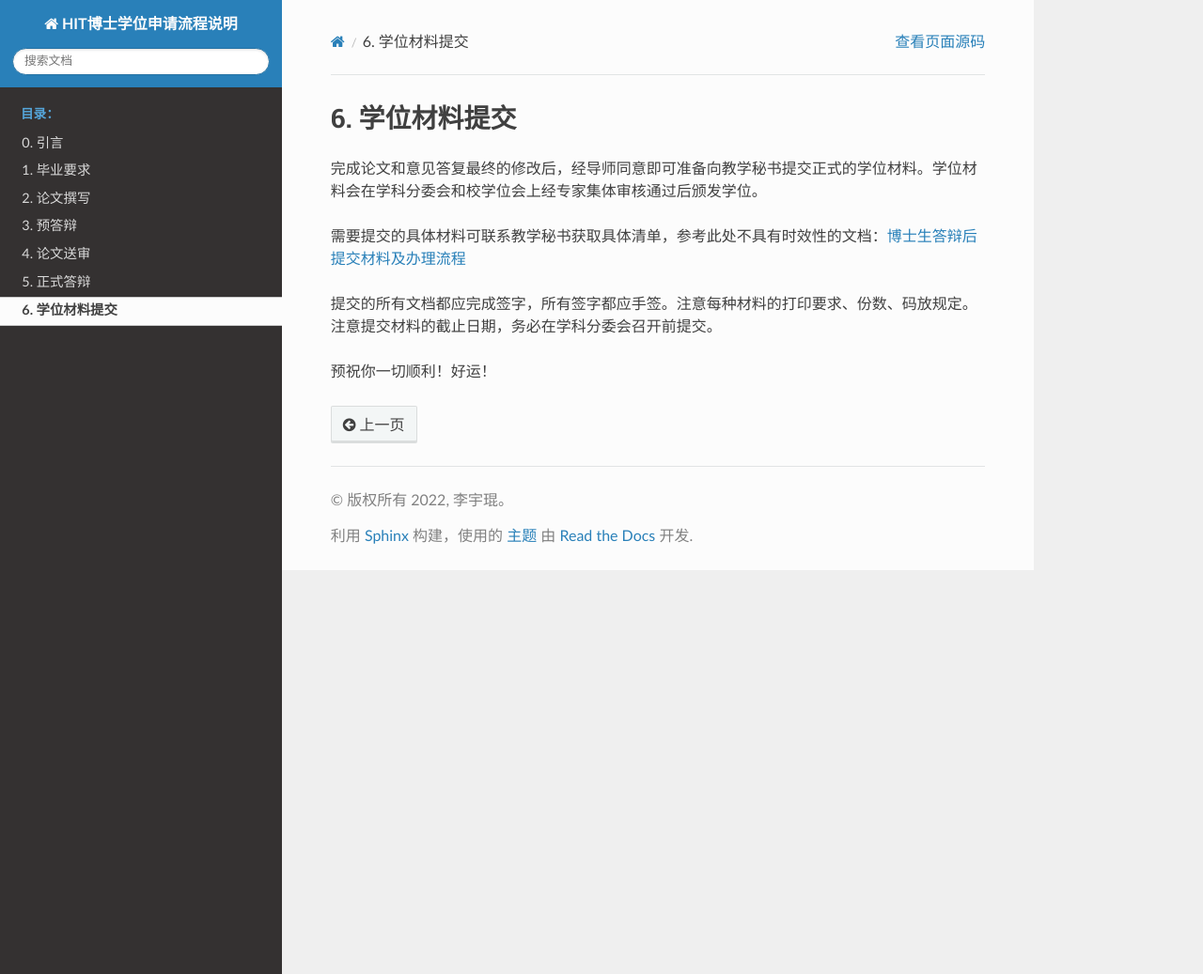
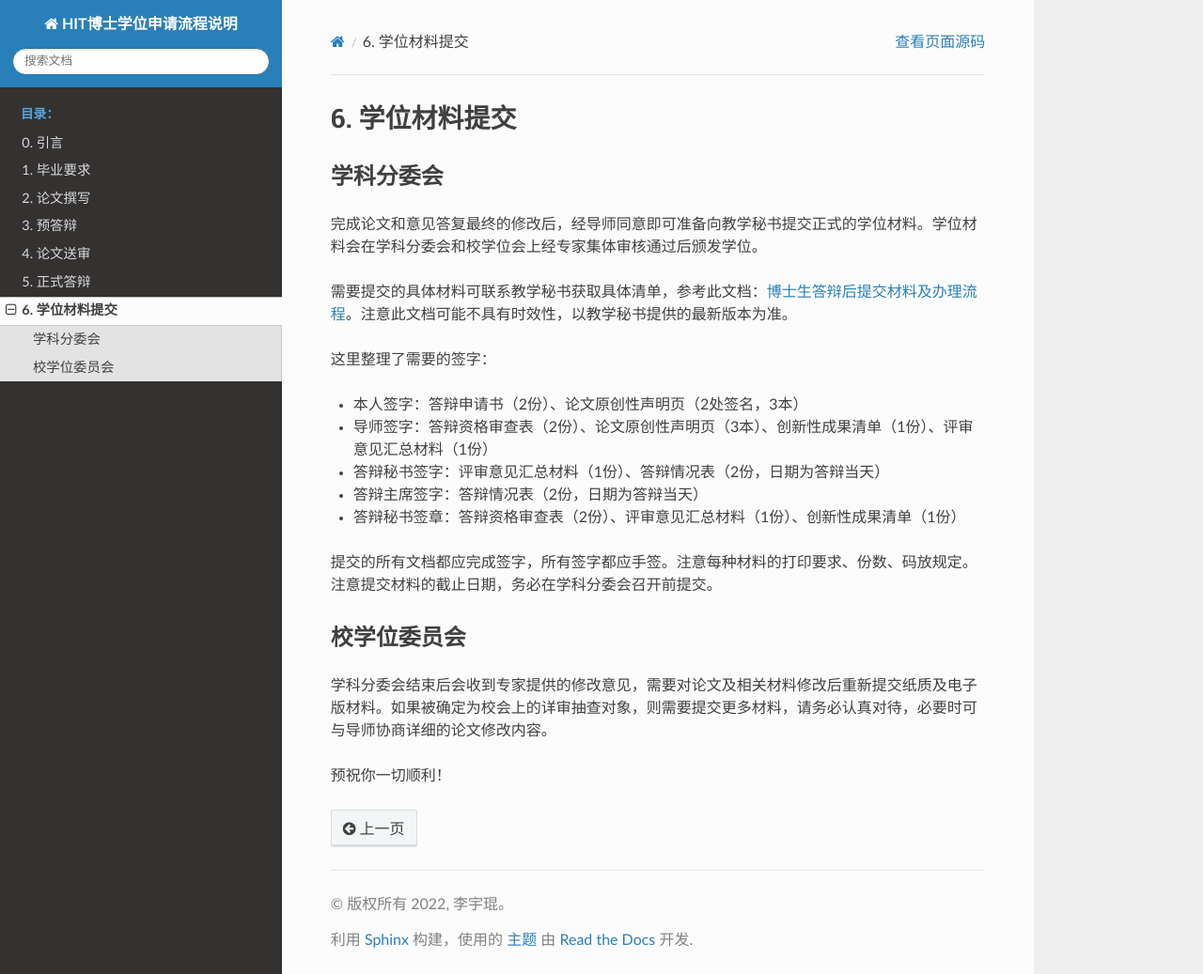
Before and after one commit to platylr/HITPhDDefense-Note, a Sphinx documentation site: the page built from source/committeeFile.rst, in a window 1280 px wide and 1037 px high. Shown: the whole window at 94% size. Built offline with Sphinx 7.4.7 and the Read the Docs theme 2.0.0, drawn with Linux system fonts in a browser that asks for light colours.

Commit message:
Update committeeFile.rst

```diff
--- a/source/committeeFile.rst
+++ b/source/committeeFile.rst
@@ -2,10 +2,28 @@
 6. 学位材料提交
 ==================================
 
+----------------------------------
+学科分委会
+----------------------------------
+
 完成论文和意见答复最终的修改后，经导师同意即可准备向教学秘书提交正式的学位材料。学位材料会在学科分委会和校学位会上经专家集体审核通过后颁发学位。
 
-需要提交的具体材料可联系教学秘书获取具体清单，参考此处不具有时效性的文档：`博士生答辩后提交材料及办理流程 <_static/博士生答辩后提交材料及办理流程.doc>`_
+需要提交的具体材料可联系教学秘书获取具体清单，参考此文档：`博士生答辩后提交材料及办理流程 <_static/博士生答辩后提交材料及办理流程.doc>`_。注意此文档可能不具有时效性，以教学秘书提供的最新版本为准。
+
+这里整理了需要的签字：
+
+* 本人签字：答辩申请书（2份）、论文原创性声明页（2处签名，3本）
+* 导师签字：答辩资格审查表（2份）、论文原创性声明页（3本）、创新性成果清单（1份）、评审意见汇总材料（1份）
+* 答辩秘书签字：评审意见汇总材料（1份）、答辩情况表（2份，日期为答辩当天）
+* 答辩主席签字：答辩情况表（2份，日期为答辩当天）
+* 答辩秘书签章：答辩资格审查表（2份）、评审意见汇总材料（1份）、创新性成果清单（1份）
 
 提交的所有文档都应完成签字，所有签字都应手签。注意每种材料的打印要求、份数、码放规定。注意提交材料的截止日期，务必在学科分委会召开前提交。
 
-预祝你一切顺利！好运！
+----------------------------------
+校学位委员会
+----------------------------------
+
+学科分委会结束后会收到专家提供的修改意见，需要对论文及相关材料修改后重新提交纸质及电子版材料。如果被确定为校会上的详审抽查对象，则需要提交更多材料，请务必认真对待，必要时可与导师协商详细的论文修改内容。
+
+预祝你一切顺利！
```
